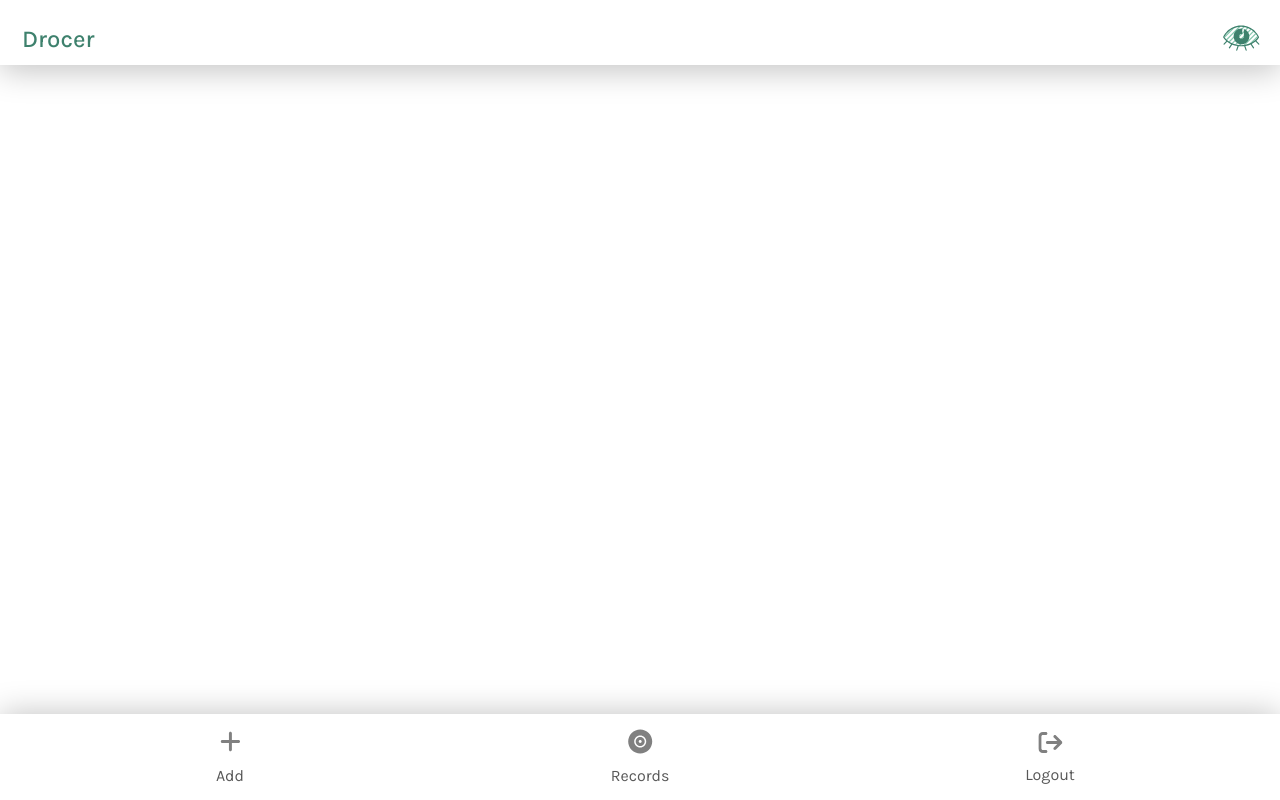
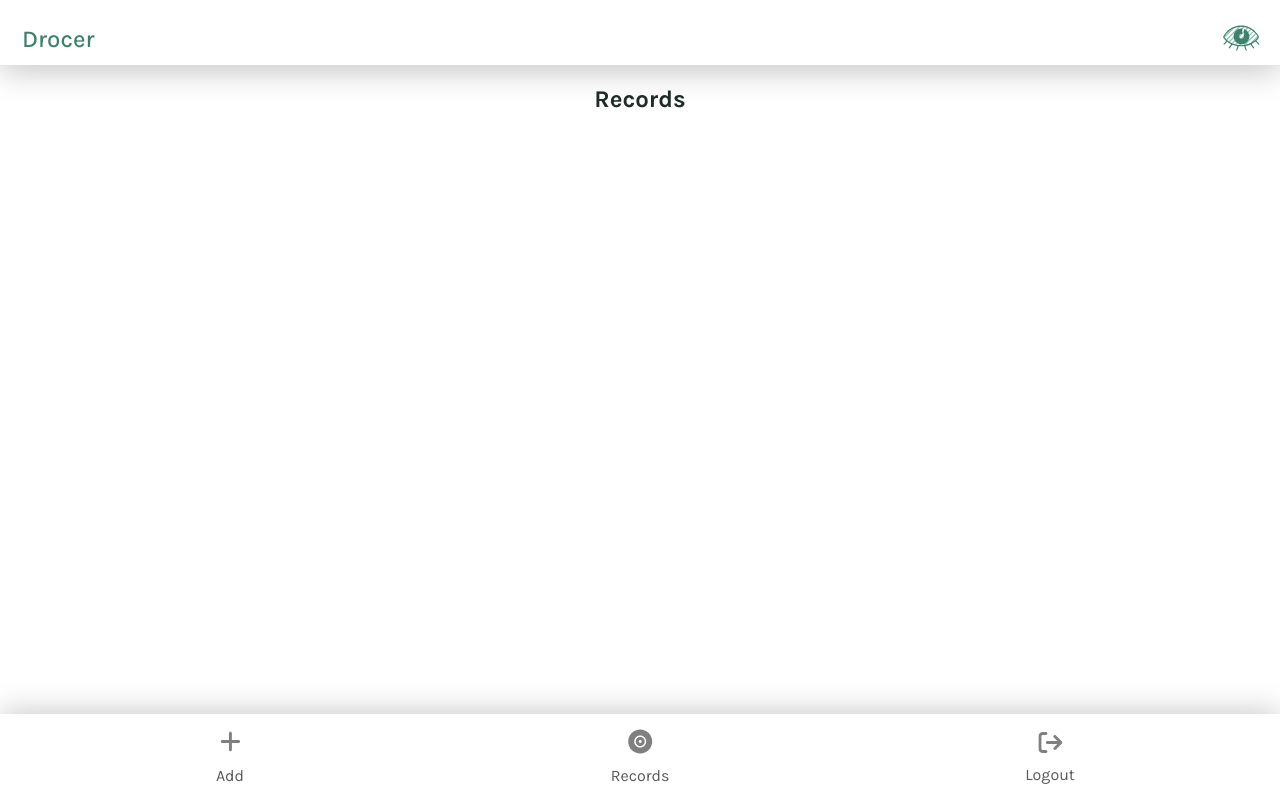
Before and after one commit to Alambea/drocer-app-front, a React (Vite) app: page /records in a window 1280 px wide. Built offline with nearby package versions, Linux system fonts and the light colour scheme; no server answers; sample sign-in values are in the browser's storage.

Commit message:
Add RecordsListPage page structure

```diff
--- a/src/components/App/App.tsx
+++ b/src/components/App/App.tsx
@@ -5,6 +5,7 @@ import Navigation from "../Navigation/Navigation";
 import "./App.scss";
 import { auth } from "../../firebase";
 import { Navigate, Route, Routes } from "react-router-dom";
+import RecordsListPage from "../../pages/RecordsListPage/RecordsListPage";
 
 const App = (): React.ReactElement => {
   const [user] = useAuthState(auth);
@@ -16,6 +17,7 @@ const App = (): React.ReactElement => {
         <Routes>
           <Route path="/" element={<Navigate to="/home" />} />
           <Route path="/home" element={<HomePage />} />
+          <Route path="/records" element={<RecordsListPage />} />
         </Routes>
         {user && <Navigation />}
       </main>
--- /dev/null
+++ b/src/pages/RecordsListPage/RecordsListPage.tsx
@@ -0,0 +1,9 @@
+const RecordsListPage = (): React.ReactElement => {
+  return (
+    <section className="records-container">
+      <h2 className="records-title">Records</h2>
+    </section>
+  );
+};
+
+export default RecordsListPage;
```
